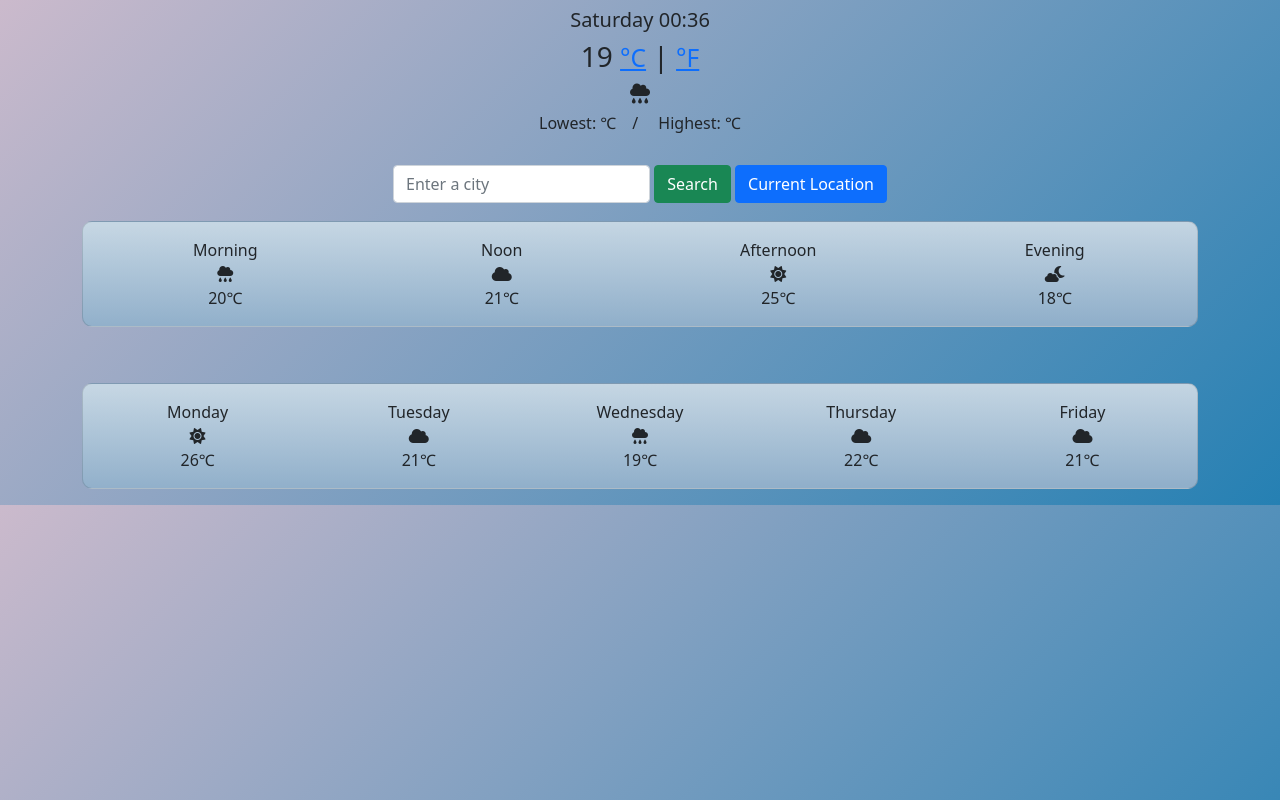
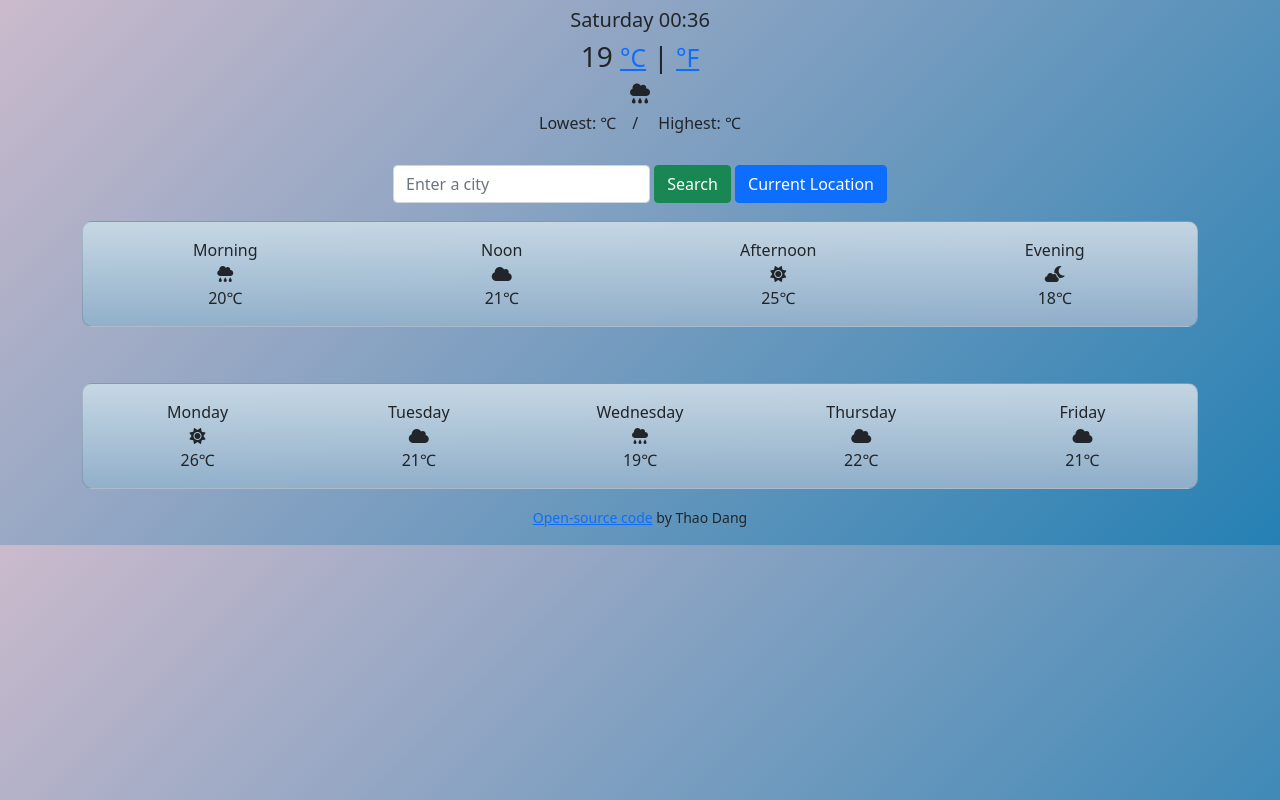
Before and after one commit to thao-phuong-dang/cool-weather-app, a website built with Parcel: page index.html in a window 1280 px wide. Built offline with nearby package versions, Linux system fonts and the light colour scheme; no server answers.

Commit message:
Added link to GitHub repository

```diff
--- a/index.html
+++ b/index.html
@@ -140,7 +140,12 @@
 
 
     </div>
-
+<p>
+  <small>
+  <a href="https://github.com/thao-phuong-dang/cool-weather-app">
+    Open-source code</a> by Thao Dang
+  </small>
+</p>
     <script src="src/index.js"></script>
   </body>
 </html>
```
